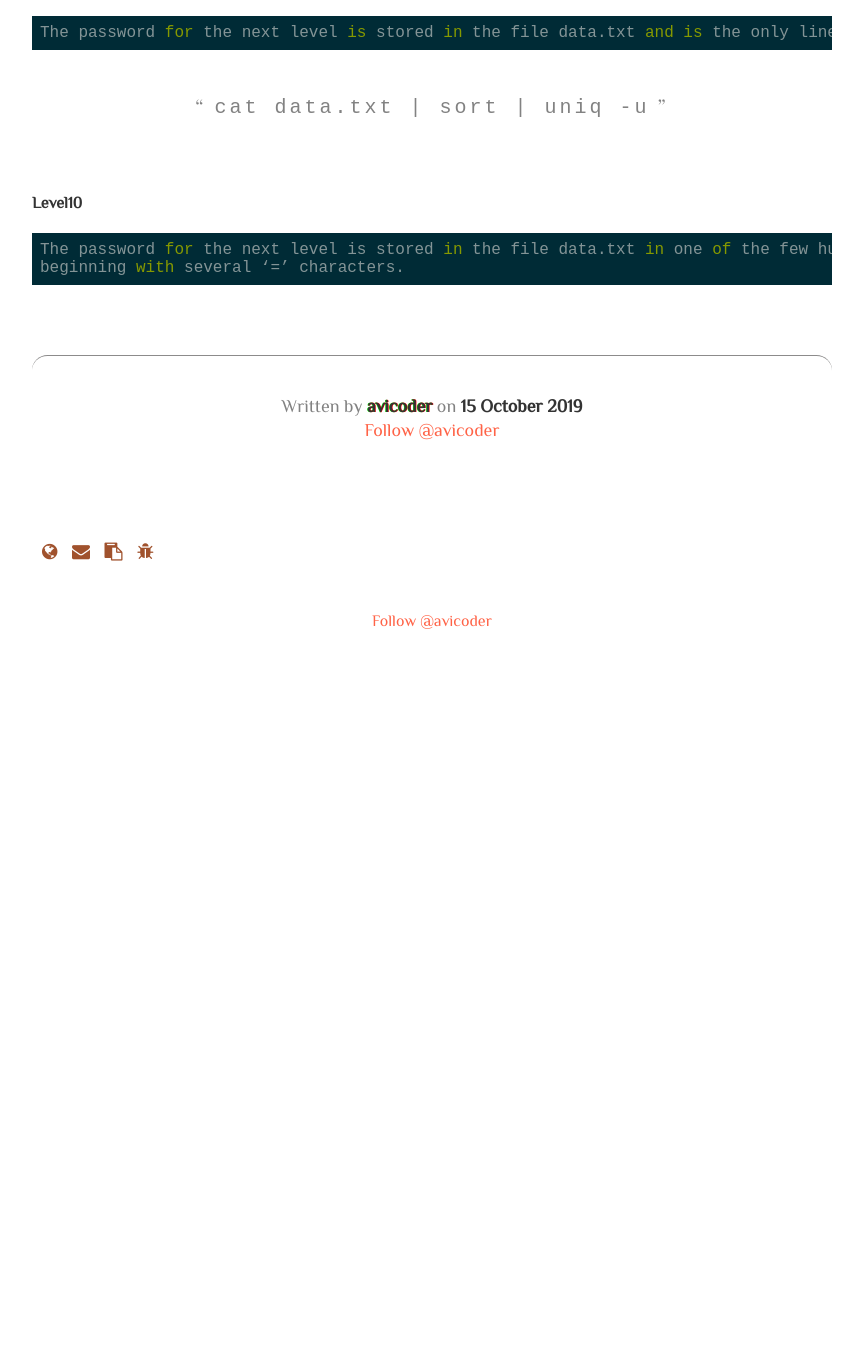
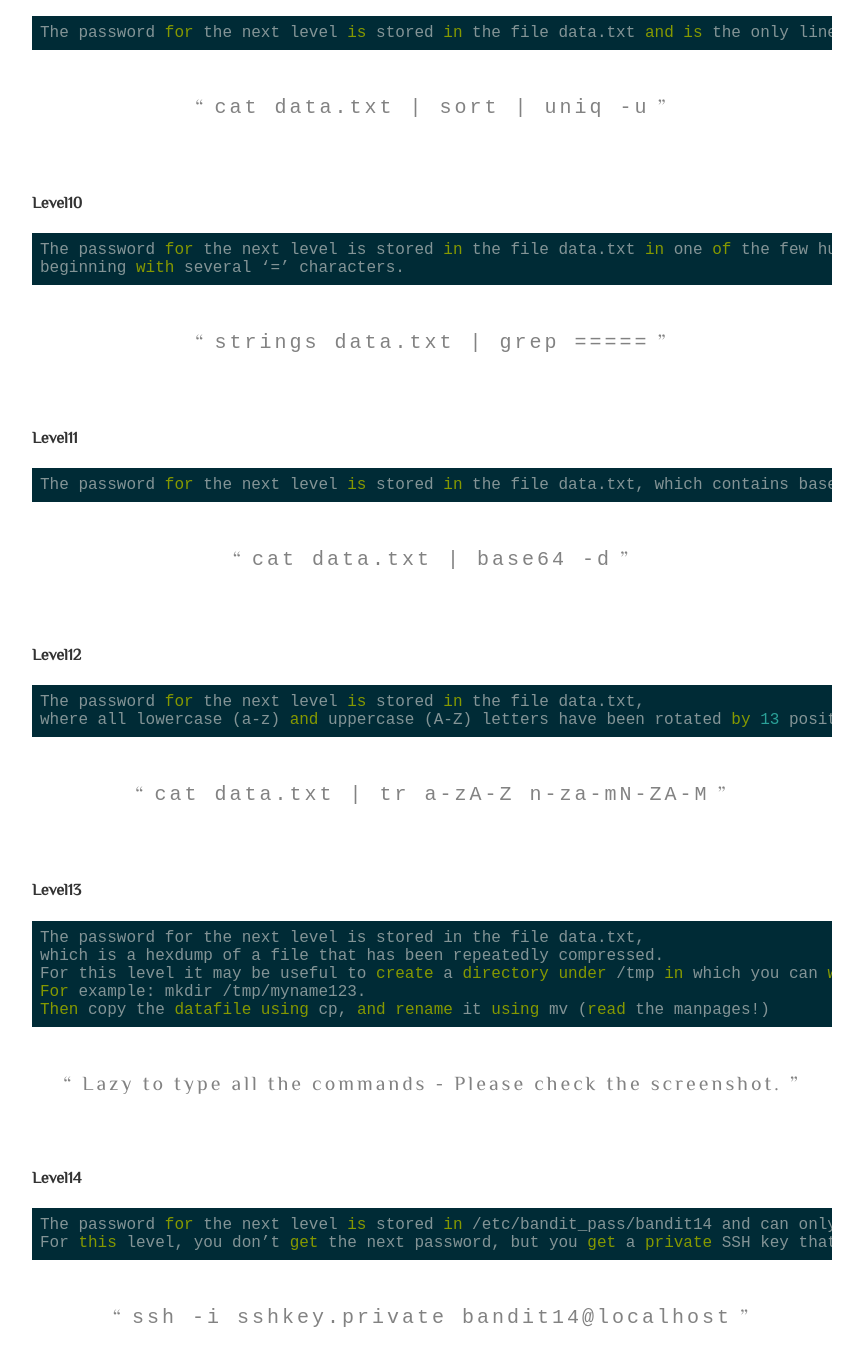
Before and after one commit to avicoder/avicoder.github.io, a Jekyll site: the page built from _posts/2019-10-15-bandit.md, in a window 1280 px wide and 1400 px high, scrolled down 2868 px. Shown: the top 1366 px of the window, without its empty margins (208-1071 px from the left). Built offline with Jekyll 4.4.1, drawn with Linux system fonts in a browser that asks for light colours; some web fonts are replaced; our own code applies the rules of GitHub Pages for plain Markdown files; comment, search, counter and statistics services are not loaded; before the commit the page ends 3498 px from its top, so only the background shows below that; some of the changed text lies outside the part shown.

Commit message:
Update 2019-10-15-bandit.md

````diff
--- a/_posts/2019-10-15-bandit.md
+++ b/_posts/2019-10-15-bandit.md
@@ -107,3 +107,45 @@ The password for the next level is stored in the file data.txt and is the only l
 The password for the next level is stored in the file data.txt in one of the few human-readable strings,
 beginning with several ‘=’ characters.
 ```
+
+> `strings data.txt  | grep =====`
+
+#### Level11
+
+```
+The password for the next level is stored in the file data.txt, which contains base64 encoded data
+```
+
+> `cat data.txt | base64 -d`
+
+#### Level12
+
+```
+The password for the next level is stored in the file data.txt,
+where all lowercase (a-z) and uppercase (A-Z) letters have been rotated by 13 positions
+```
+
+> `cat data.txt  | tr a-zA-Z n-za-mN-ZA-M`
+
+#### Level13
+
+```
+The password for the next level is stored in the file data.txt,
+which is a hexdump of a file that has been repeatedly compressed.
+For this level it may be useful to create a directory under /tmp in which you can work using mkdir.
+For example: mkdir /tmp/myname123.
+Then copy the datafile using cp, and rename it using mv (read the manpages!)
+```
+
+> Lazy to type all the commands - Please check the screenshot.
+
+#### Level14
+
+```
+The password for the next level is stored in /etc/bandit_pass/bandit14 and can only be read by user bandit14.
+For this level, you don’t get the next password, but you get a private SSH key that can be used to log into the next level. Note: localhost is a hostname that refers to the machine you are working on.
+```
+
+> `ssh -i sshkey.private bandit14@localhost`
+
+> `cat /etc/bandit_pass/bandit14`
````
